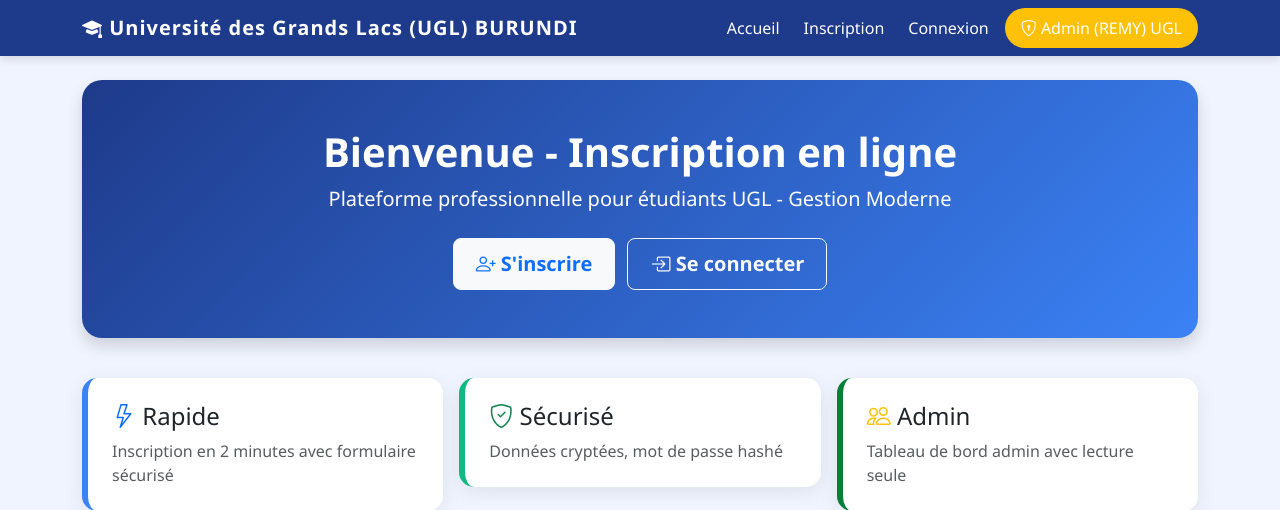
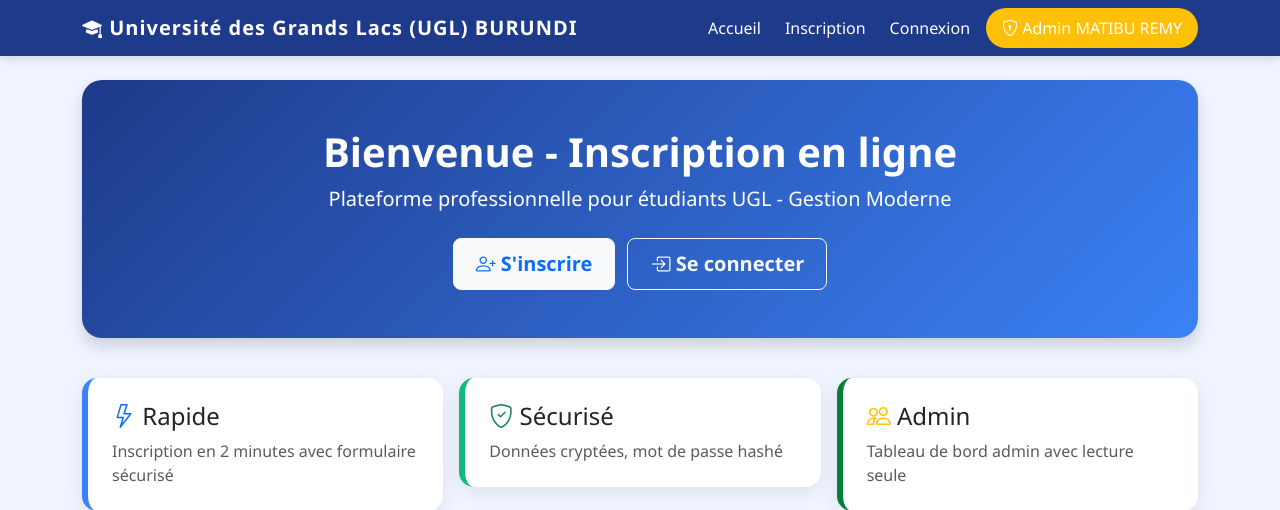
Before and after one commit to matiburemy-art/inscription-etudiant, a Flask app: page / in a window 1280 px wide. Shown: the top 510 px of the page. Run offline with Flask 3, Linux system fonts and the light colour scheme.

Commit message:
Update base.html

```diff
--- a/templates/base.html
+++ b/templates/base.html
@@ -29,7 +29,7 @@
                 <a class="nav-link text-white" href="{{ url_for('index') }}">Accueil</a>
                 <a class="nav-link text-white" href="{{ url_for('register') }}">Inscription</a>
                 <a class="nav-link text-white" href="{{ url_for('login') }}">Connexion</a>
-                <a class="nav-link text-white bg-warning text-dark px-3 rounded-pill" href="{{ url_for('admin_dashboard') }}"><i class="bi bi-shield-lock"></i> Admin (REMY) UGL</a>
+                <a class="nav-link text-white bg-warning text-dark px-3 rounded-pill" href="{{ url_for('admin_dashboard') }}"><i class="bi bi-shield-lock"></i> Admin MATIBU REMY</a>
             </div>
         </div>
     </nav>
```
